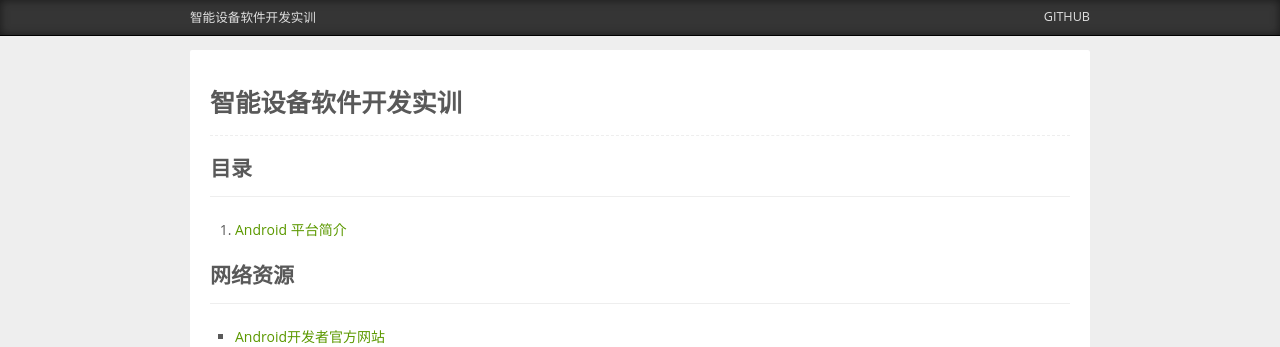
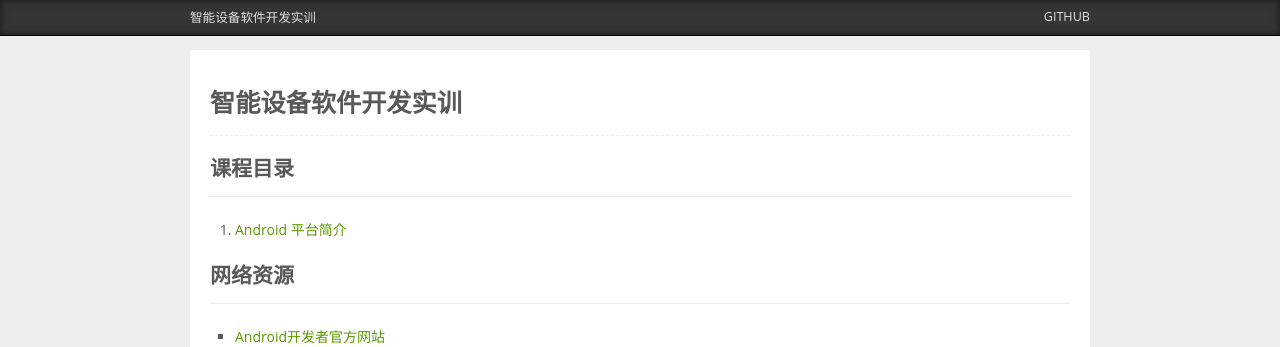
Before and after one commit to zjsu/android, a Jekyll site: the page built from index.md, in a window 1280 px wide and 1082 px high. Shown: the top 347 px of the window. Built offline with Jekyll 4.4.1, drawn with Linux system fonts in a browser that asks for light colours; Markdown is read by kramdown in place of the engine named in the settings.

Commit message:
Change title

```diff
--- a/index.md
+++ b/index.md
@@ -5,7 +5,7 @@ comments: false
 
 # {{ site.title }}
 
-## 目录
+## 课程目录
 
 1. [Android 平台简介](chapters/1)
 
```
